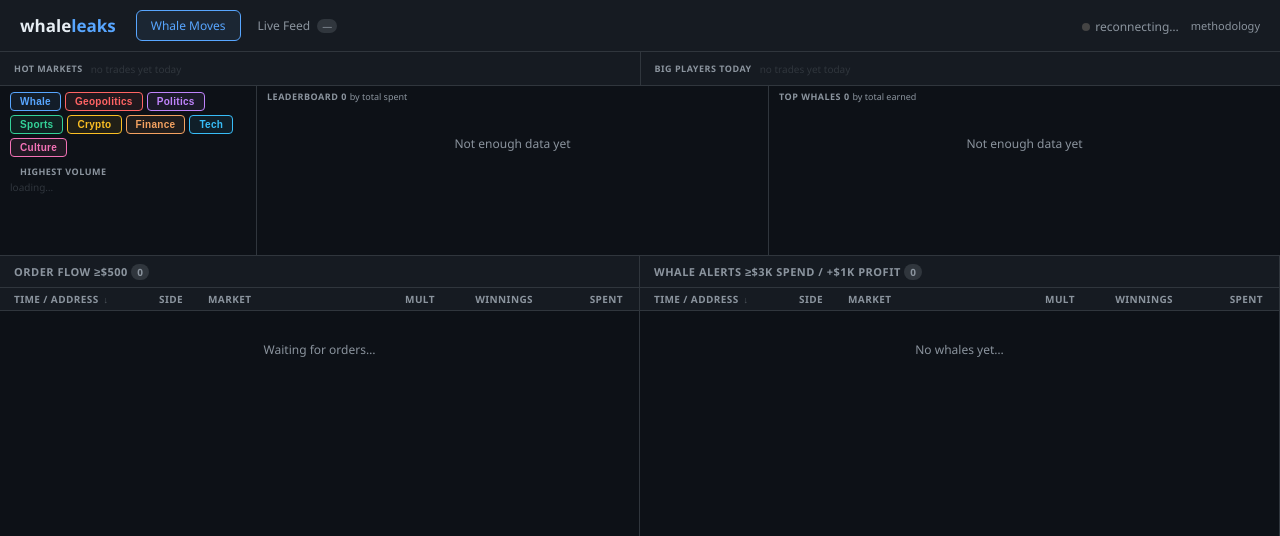
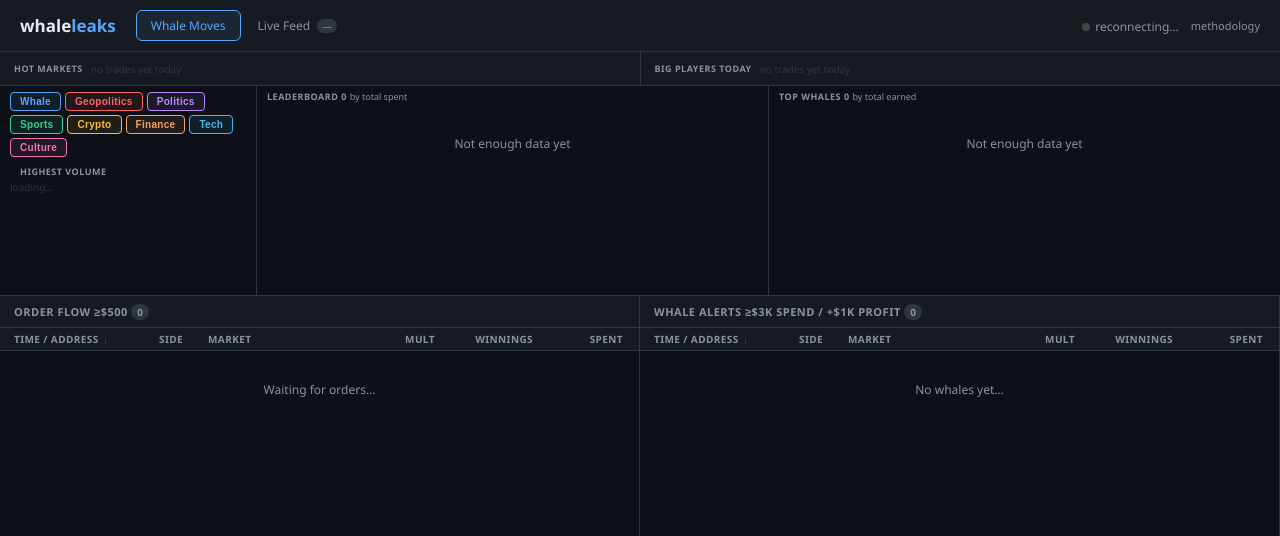
Before and after one commit to hardwarestorecat/whaleleaks, a FastAPI app: page / in a window 1280 px wide. Shown: the top 536 px of the page. Run offline with FastAPI, Linux system fonts and the light colour scheme; data that the repository does not hold is empty; parts of the project's set-up code (start-up, migrations or seed data) failed here and were passed over.

Commit message:
Increase top bar height to 210px so hot markets don't need to scroll
Co-Authored-By: Claude Opus 4.6 (1M context) <noreply@anthropic.com>

```diff
--- a/templates/index.html
+++ b/templates/index.html
@@ -201,7 +201,7 @@
 
   /* Live feed filter bar */
   /* Top bar: tags 20%, leaderboard 40%, whales 40% */
-  .top-bar { display: flex; border-bottom: 1px solid var(--border); background: var(--bg); flex-shrink: 0; height: 170px; }
+  .top-bar { display: flex; border-bottom: 1px solid var(--border); background: var(--bg); flex-shrink: 0; height: 210px; }
   .top-bar-tags { flex: 0 0 20%; padding: 6px 10px; overflow: hidden; display: flex; flex-direction: column; gap: 4px; }
   .top-bar-hot { flex: 1; overflow-y: auto; min-height: 0; }
   .top-bar-hot-list { display: flex; flex-direction: column; gap: 1px; }
```
